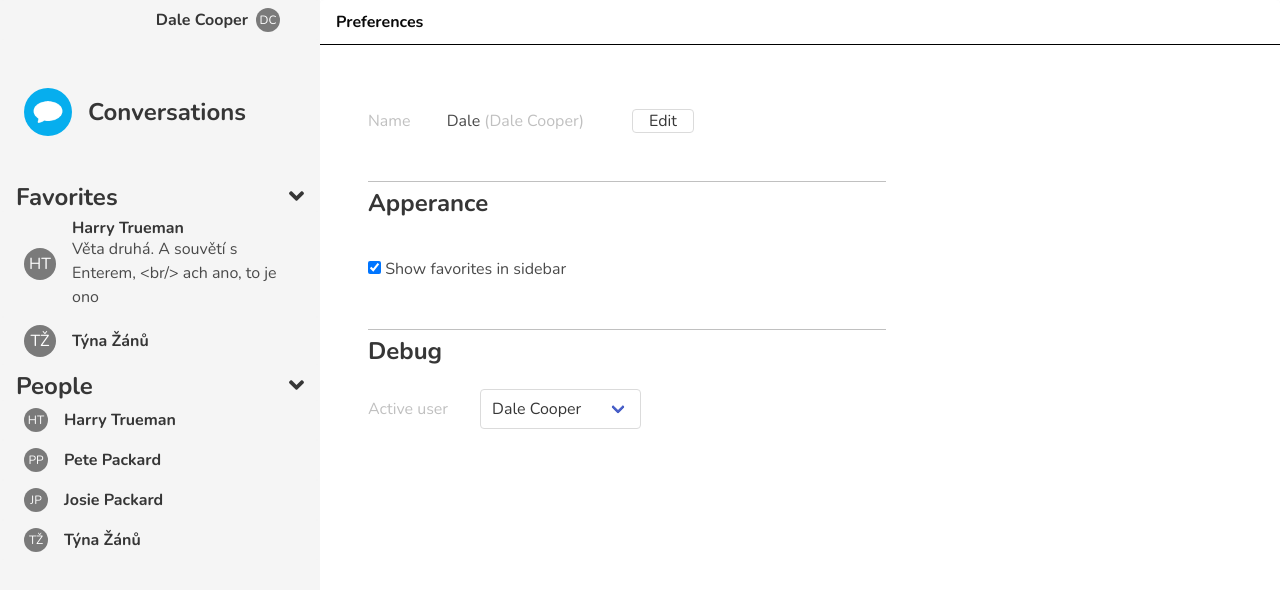
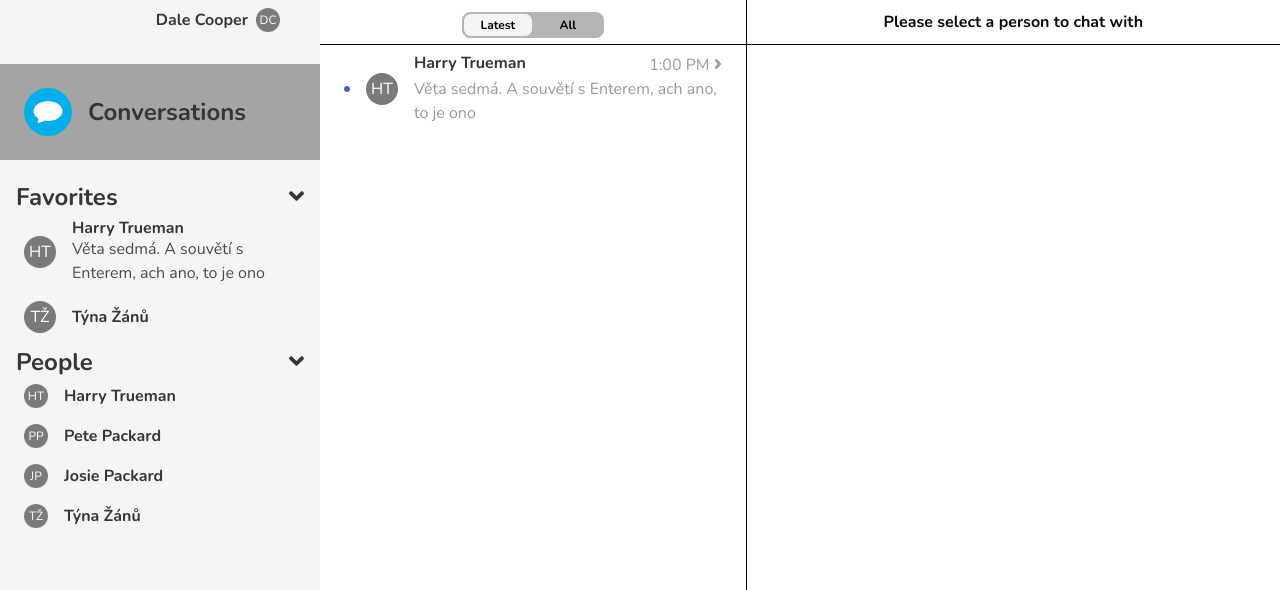
Before and after one commit to Consilius/chat, a React app: page / in a window 1280 px wide. Shown: the top 590 px of the page. Built offline with nearby package versions, Linux system fonts and the light colour scheme.

Commit message:
Enterování v messengeru, GUI při nevybraném uživateli

```diff
--- a/src/App.tsx
+++ b/src/App.tsx
@@ -122,18 +122,20 @@ export const App = () => {
                         <div className="hero-head">
                             <article className="message">
                                 <div className="message-header is-justify-content-end has-background-white has-text-black" style={{borderBottom: "1px solid black"}}>
-                                    <p style={{width: "100%", textAlign: "center"}}>Conversation with {activePerson.displayName}</p>
-                                    <FontAwesomeIcon
+                                    <p style={{width: "100%", textAlign: "center"}}>
+                                        {activePerson.id ? `Conversation with ${activePerson.displayName}` : 'Please select a person to chat with'}
+                                    </p>
+                                    {activePerson.id && <FontAwesomeIcon
                                         icon={faStar}
                                         style={{color: `${loggedUser.hasFavorites.find(id => id === activePerson.id) ? 'black' :'silver'}`, cursor: 'pointer'}}
                                         onClick={e => {e.preventDefault(); dispatch({type: 'toggleFavorite'})}}
-                                    />
+                                    />}
                                 </div>
                             </article>
                         </div>
                         <div className="hero-foot">
                             <article className="message">
-                                <div className="message-body has-background-white" style={{border: "none"}}>
+                            {activePerson.id && <div className="message-body has-background-white" style={{border: "none"}}>
                                     <Messages
                                         conversations={state.conversations}
                                         activePerson={activePerson}
@@ -142,13 +144,15 @@ export const App = () => {
                                         loggedUserId={state.loggedUserId}
                                     />
                                     <div className="field mt-4">
-                                        <form className="control has-icons-left has-icons-right" onSubmit={e => {e.preventDefault(); dispatch({type: 'addMessage', value: text}); setText("") }}>
-                                            <input
+                                        <form className="control has-icons-left has-icons-right">
+                                            <textarea
                                                 className="input"
-                                                type="text"
                                                 value={text}
                                                 placeholder={`Message ${activePerson.displayName}`}
-                                                style={{borderRadius: "25px"}}
+                                                style={{
+                                                    borderRadius: "25px",
+                                                    height: `${(text.split('\n').length * 1.5) + 1}em`
+                                                }}
                                                 onChange={e => {setText(e.target.value)}}
                                             />
                                             <span className="icon is-small is-right" style={{pointerEvents: "auto"}} >
@@ -156,7 +160,7 @@ export const App = () => {
                                             </span>
                                         </form>
                                     </div>
-                                </div>
+                                </div>}
                             </article>
                         </div>
                     </section>
--- a/src/reducer.tsx
+++ b/src/reducer.tsx
@@ -8,8 +8,8 @@ export const initialState: StateType = {
     showFavorite: true,
     showFavorites: true,
     showModal: false,
-    displayConversations: false,
-    displayPreferences: true,
+    displayConversations: true,
+    displayPreferences: false,
     whichConversation: 'Latest',
     loggedUserId: '1',
     activePersonId: '',
@@ -44,28 +44,28 @@ export const initialState: StateType = {
                 from: '1',
                 sent: '17.10.2021 13:55',
                 displayed: '17.10.2021 12:57',
-                text: 'Věta druhá. A souvětí s Enterem, <br/> ach ano, to je ono'
+                text: "Věta čtvrtá. A souvětí s Enterem, \n ach ano, to je ono"
             },
             {
                 id: '5',
                 from: '1',
                 sent: '17.10.2021 13:55',
                 displayed: '17.10.2021 12:57',
-                text: 'Věta druhá. A souvětí s Enterem, <br/> ach ano, to je ono'
+                text: "Věta pátá. A souvětí s Enterem, \n ach ano, to je ono"
             },
             {
                 id: '6',
                 from: '2',
                 sent: '17.10.2021 13:55',
                 displayed: null,
-                text: 'Věta druhá. A souvětí s Enterem, <br/> ach ano, to je ono'
+                text: 'Věta šestá. A souvětí s Enterem, \n ach ano, to je ono'
             },
             {
                 id: '7',
                 from: '2',
                 sent: '2021-10-19T13:00:17.000Z',
                 displayed: null,
-                text: 'Věta druhá. A souvětí s Enterem, <br/> ach ano, to je ono'
+                text: 'Věta sedmá. A souvětí s Enterem, \n ach ano, to je ono'
             },
         ]
     }],
@@ -159,13 +159,12 @@ export const reducer = (state: StateType, action: ActionType) => {
         }
 
         case 'setActiveConversation': {
-
             const conversation = state.conversations.find(row => row.id === action.value.activeConversationId)
 
             if (conversation) {
                 const now = DateTime.now().toISO();
 
-                markAsRead(conversation.messages, action.value.activeConversationId, now)
+                markAsRead(conversation.messages, action.value.activePersonId, now)
             }
 
             return {
```
